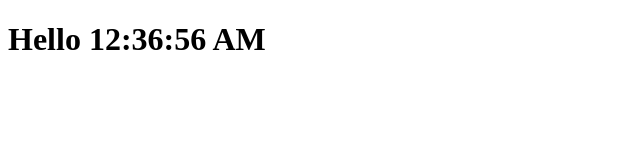
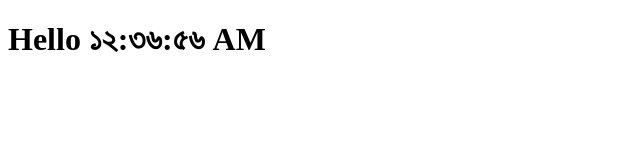
Before and after one commit to AKSUF/ReactCrack, a React (Create React App) app: page / in a window 1280 px wide. Shown: the top 160 px of the page, without its empty margins (0-640 px from the left). Built offline with nearby package versions, Linux system fonts and the light colour scheme.

Commit message:
class-props

```diff
--- a/src/index.jsx
+++ b/src/index.jsx
@@ -1,13 +1,30 @@
 import React from 'react';
 import ReactDOM from 'react-dom';
 
+class Clock extends React.Component {
+    render() {
+      return (
+        <h1 className='heading'>
+          <span className='text'>Hello {new Date().toLocaleTimeString(this.props.locale)}</span>
+        </h1>
+      );
+    }
+  }
 
-function Clock(){
-    return (
-        <h1 className='heding'>
-            <span className='text'>Hello {new Date().toLocaleTimeString()}</span>
-        </h1>
-    );
-}
+  const ClockComponent = <Clock locale="bn-BD" />;
 
-ReactDOM.render(<Clock/>, document.getElementById('root'));
+  ReactDOM.render(ClockComponent, document.getElementById('root'));
+
+
+
+
+//to show time in bengal
+// function Clock({locale}){
+//     return (
+//         <h1 className='heding'>
+//             <span className='text'>Hello {new Date().toLocaleTimeString(locale)}</span>
+//         </h1>
+//     );
+// }
+
+// ReactDOM.render(<Clock locale="bn-BD"/>, document.getElementById('root'));
```
